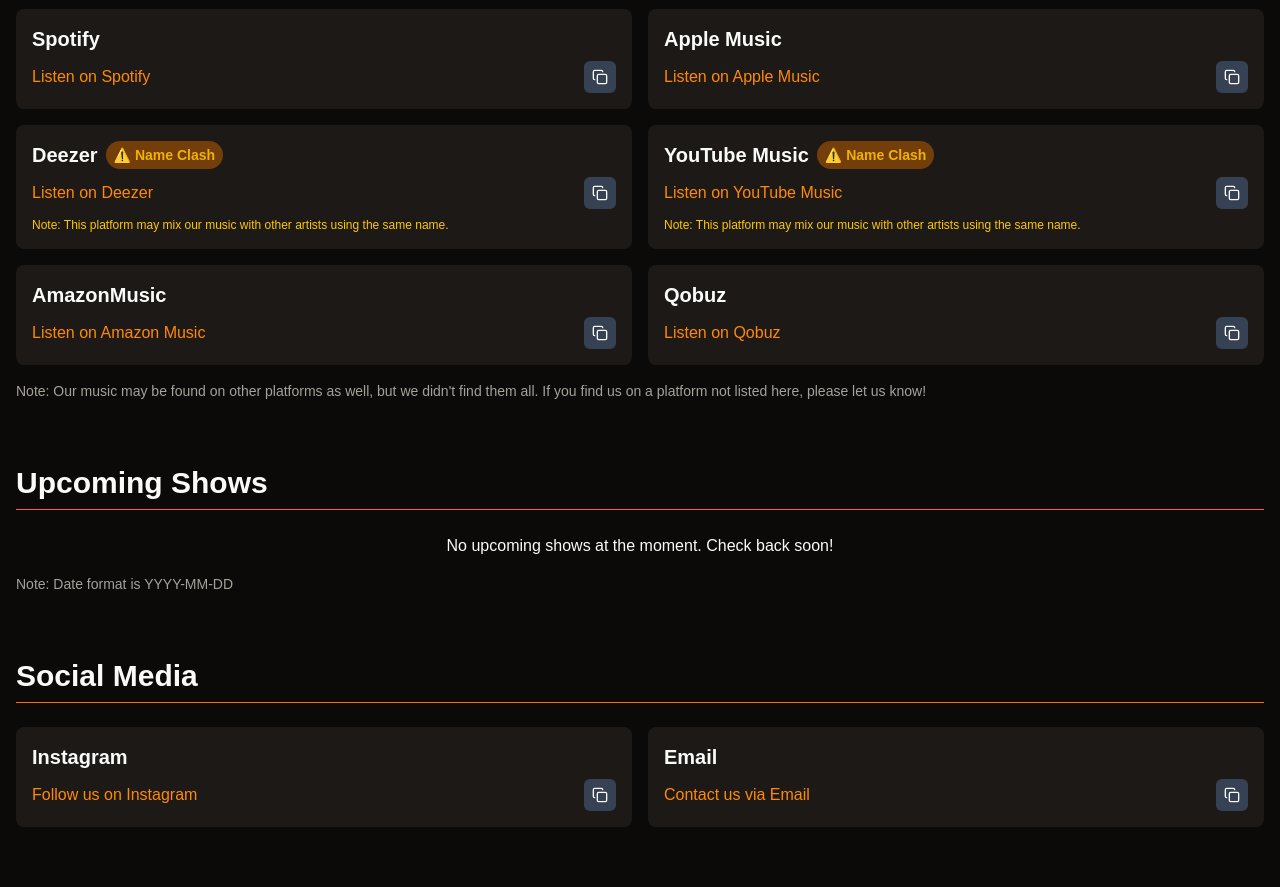
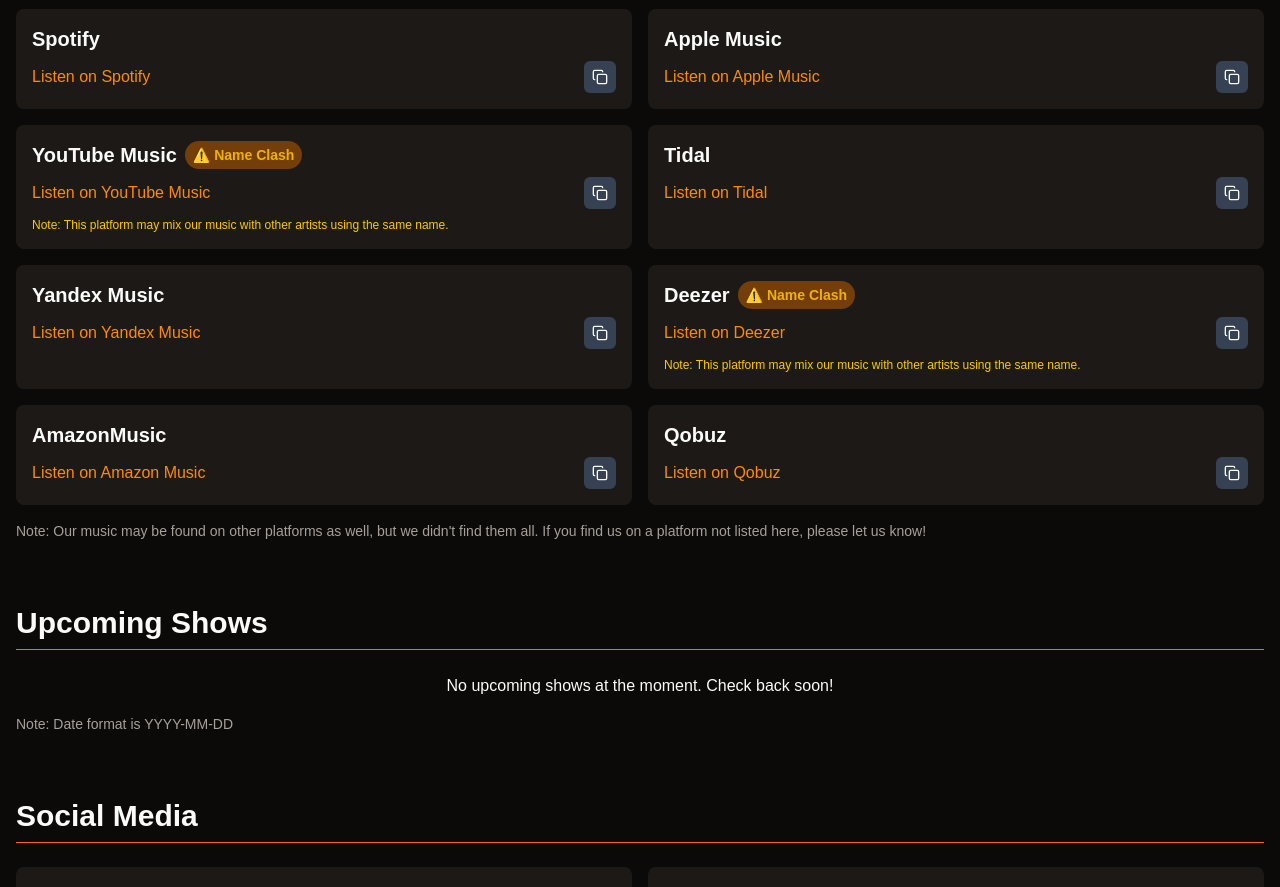
Before and after one commit to GlycerolVeinz/temps_site, a Next.js app: page / in a window 1280 px wide. Shown: the part 940-1827 px from the top of the page. Built offline with nearby package versions, Linux system fonts and the light colour scheme.

Commit message:
Metadata (#10)
* added proper `README.md`

* little touch ups

* changed metadata

```diff
--- a/app/layout.js
+++ b/app/layout.js
@@ -12,8 +12,68 @@
 });
 
 export const metadata = {
-  title: "Create Next App",
-  description: "Generated by create next app",
+  title : "Temporary Friends",
+  description : "Temporary Friends band official website. Check out our music, upcoming shows, and social media links.",
+  keywords : "Temporary Friends, band, music, shows, social media, streaming platforms",
+
+  openGraph: {
+    title: "Temporary Friends",
+    description: "Official website of Temporary Friends band. Discover our music, upcoming shows, and social media links.",
+    url: "https://temporaryfriends.fun",
+    siteName: "Temporary Friends",
+    images: [
+      {
+        url: "https://temporaryfriends.fun/group_images/background.jpg",
+        width: 1200,
+        height: 630,
+        alt: "Temporary Friends Band",
+      },
+    ],
+    locale: "en_GB",
+    type: "website",
+  },
+
+  robots: {
+    index: true,
+    follow: true,
+    noarchive: false,
+    nosnippet: false,
+    noimageindex: false,
+    maxImagePreview: 'large',
+    maxSnippet: -1,
+    googleBot: {
+      index: true,
+      follow: false,
+      'max-image-preview': 'large',
+      'max-snippet': -1
+    },
+  },
+
+  alternates: {
+    canonical: "https://temporaryfriends.fun"
+  },
+
+  category: "music",
+  authors: [
+    { name: "Temporary Friends" },
+    { name: "GlycerolVeinz", url: "https://github.com/GlycerolVeinz" }
+  ],
+  creator: "GlycerolVeinz",
+  publisher: "Temporary Friends",
+  colorScheme: "dark",
+
+  twitter : {
+    card: "summary_large_image",
+    title: "Temporary Friends",
+    description: "Official website of Temporary Friends band. Discover our music, upcoming shows, and social media links.",
+    creator: "@safrankou",
+    images: [
+      {
+        url: "https://temporaryfriends.fun/group_images/background.jpg",
+        alt: "Temporary Friends Band",
+      },
+    ],
+  }
 };
 
 export default function RootLayout({ children }) {
--- a/public/config/configuration.json
+++ b/public/config/configuration.json
@@ -72,17 +72,31 @@
           "hasWrongAssociation": false
         },
         {
+          "id": "youtube",
+          "title": "YouTube Music",
+          "url": "https://music.youtube.com/playlist?list=OLAK5uy_k-hhXig_AYySIpPntUUk01KfRnimK82wE",
+          "linkText": "Listen on YouTube Music",
+          "hasWrongAssociation": true
+        },
+        {
+          "id":"tidal",
+          "title": "Tidal",
+          "url":"https://listen.tidal.com/artist/55276340",
+          "linkText": "Listen on Tidal",
+          "hasWrongAssociation": false
+        },
+        {
+          "id":"yandex",
+          "title": "Yandex Music",
+          "url":"https://music.yandex.ru/artist/23902303?utm_medium=copy_link",
+          "linkText": "Listen on Yandex Music",
+          "hasWrongAssociation": false
+        },
+        {
           "id": "deezer",
           "title": "Deezer",
           "url": "https://www.deezer.com/en/album/723753291",
           "linkText": "Listen on Deezer",
-          "hasWrongAssociation": true
-        },
-        {
-          "id": "youtube",
-          "title": "YouTube Music",
-          "url": "https://music.youtube.com/playlist?list=OLAK5uy_k-hhXig_AYySIpPntUUk01KfRnimK82wE",
-          "linkText": "Listen on YouTube Music",
           "hasWrongAssociation": true
         },
         {
```
Also changed, not shown: 1 other file (tests, documents, lock files or other folders).
